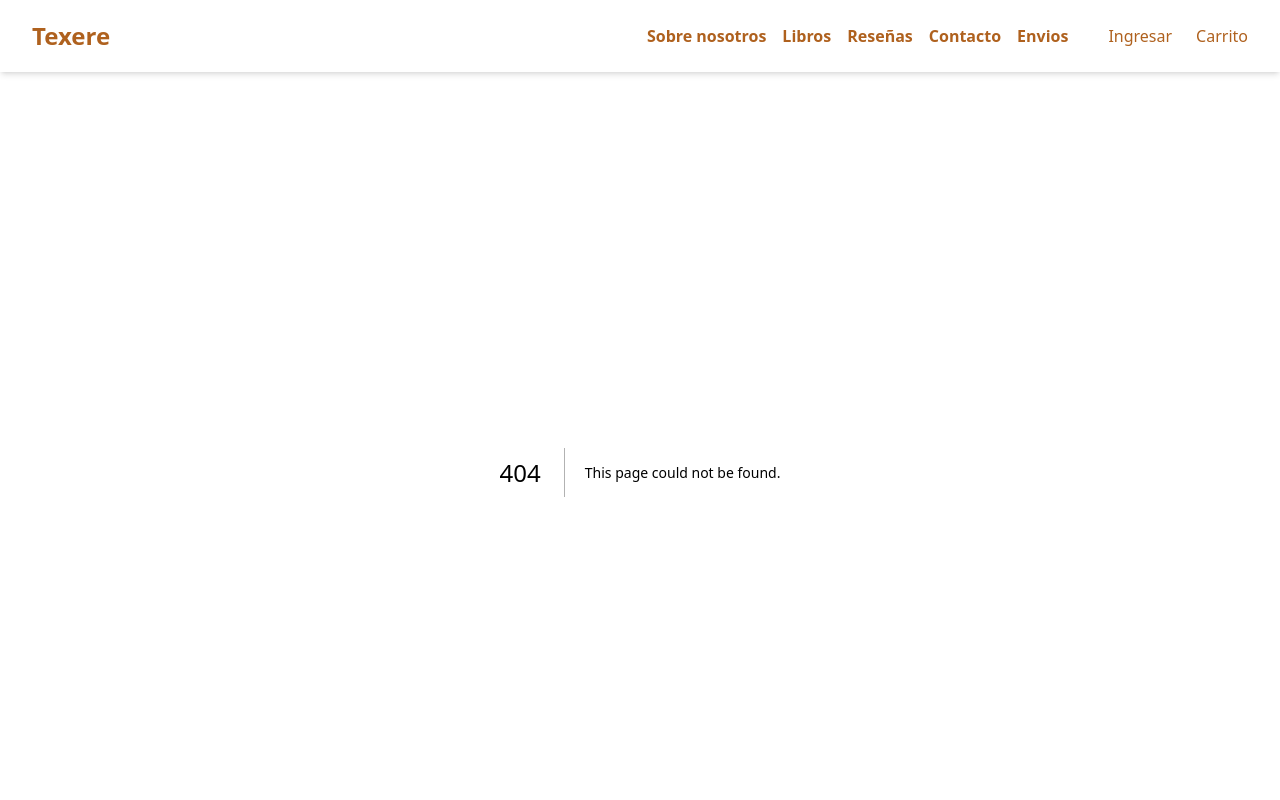
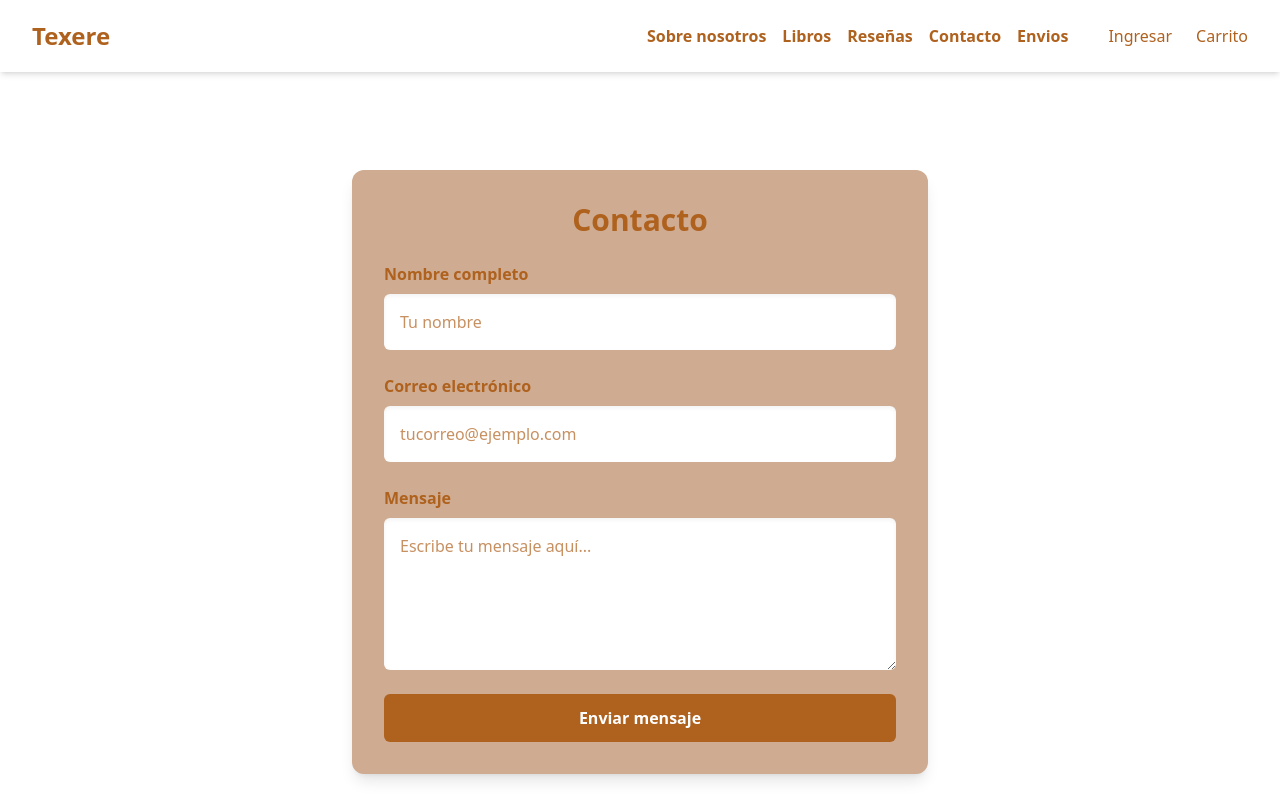
Before and after one commit to MarianaCaradec/BooksEcommerce, a Next.js app: page /contacto in a window 1280 px wide. Before the commit this address had no page. Shown: the top 800 px of the page. Built offline with nearby package versions, Linux system fonts and the light colour scheme.

Commit message:
feat: added contact form draft

```diff
--- /dev/null
+++ b/app/(pages)/contacto/page.tsx
@@ -0,0 +1,61 @@
+export default function Contact() {
+  return (
+    <div className="min-h-screen bg-white flex items-center justify-center px-6 py-10">
+      <form className="bg-[#CFAC91] rounded-xl shadow-lg p-8 w-full max-w-xl space-y-6">
+        <h2 className="text-3xl font-bold text-[#AF611E] text-center">
+          Contacto
+        </h2>
+
+        {/* Name */}
+        <div className="flex flex-col">
+          <label htmlFor="name" className="text-[#AF611E] font-semibold mb-2">
+            Nombre completo
+          </label>
+          <input
+            type="text"
+            id="name"
+            placeholder="Tu nombre"
+            className="p-4 rounded-md bg-white text-[#AF611E] placeholder-[#AF611E]/70 shadow-inner focus:outline-none focus:ring-2 focus:ring-[#AF611E]"
+          />
+        </div>
+
+        {/* Email */}
+        <div className="flex flex-col">
+          <label htmlFor="email" className="text-[#AF611E] font-semibold mb-2">
+            Correo electrónico
+          </label>
+          <input
+            type="email"
+            id="email"
+            placeholder="tucorreo@ejemplo.com"
+            className="p-4 rounded-md bg-white text-[#AF611E] placeholder-[#AF611E]/70 shadow-inner focus:outline-none focus:ring-2 focus:ring-[#AF611E]"
+          />
+        </div>
+
+        {/* Message */}
+        <div className="flex flex-col">
+          <label
+            htmlFor="message"
+            className="text-[#AF611E] font-semibold mb-2"
+          >
+            Mensaje
+          </label>
+          <textarea
+            id="message"
+            rows={5}
+            placeholder="Escribe tu mensaje aquí..."
+            className="p-4 rounded-md bg-white text-[#AF611E] placeholder-[#AF611E]/70 shadow-inner focus:outline-none focus:ring-2 focus:ring-[#AF611E]"
+          />
+        </div>
+
+        {/* Submit Button */}
+        <button
+          type="submit"
+          className="w-full py-3 rounded-md bg-[#AF611E] text-white font-semibold hover:bg-[#BF9A7C] hover:text-[#AF611E] hover:ring-2 hover:ring-[#AF611E] transition-all duration-300 ease-in-out hover:scale-105 hover:cursor-pointer"
+        >
+          Enviar mensaje
+        </button>
+      </form>
+    </div>
+  );
+}
```
